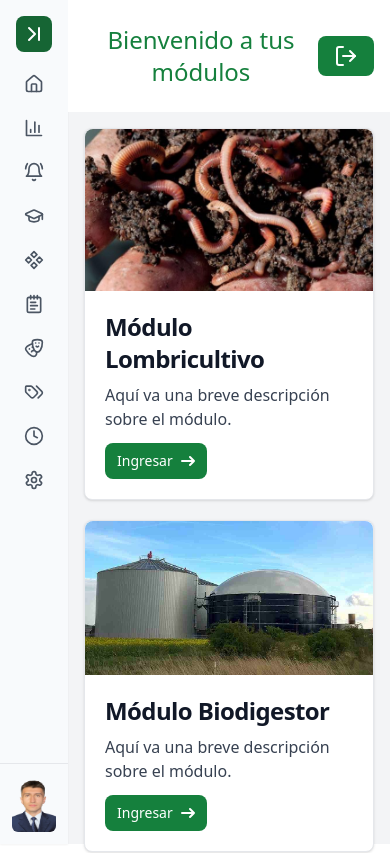
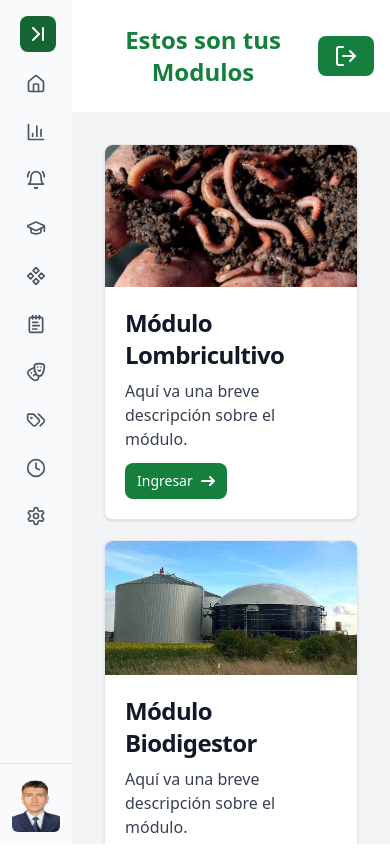
Before and after one commit to 10062003/frontSA, a React (Vite) app: page /Inicio in a window 390 px wide. Shown: the top 853 px of the page. Built offline with nearby package versions, Linux system fonts and the light colour scheme.

Commit message:
Arreglo SideBar. navbar, InicioUpa

```diff
--- a/index.html
+++ b/index.html
@@ -2,7 +2,7 @@
 <html lang="en">
   <head>
     <meta charset="UTF-8" />
-    <link rel="icon" type="image/svg+xml" href="" />
+    <link rel="icon" type="image/svg+xml" href="/public/imgs/logoa.png" />
     <meta name="viewport" content="width=device-width, initial-scale=1.0" />
     <title>Super Administrador</title>
   </head>
--- a/src/App.jsx
+++ b/src/App.jsx
@@ -1,25 +1,20 @@
 import React from "react";
+import Login from "./Login/Login";
+import HomePage from "./HomePage/Home";
 import {
-  BarChart3,
-  BellRing,
-  Clock,
-  Component,
-  Drama,
-  GraduationCap,
-  Home,
-  NotepadText,
-  Settings,
-  Tags,
-} from "lucide-react";
-import Login from "./Login/Login";
-import Sidebar from "./Sidebar/SideBar";
-import { SidebarItem } from "./Sidebar/SideBar";
-import HomePage from "./HomePage/Home";
-import { createBrowserRouter, RouterProvider, Link } from "react-router-dom";
+  createBrowserRouter,
+  RouterProvider,
+  Navigate,
+} from "react-router-dom";
 import NavBar from "./components/ui/NavBar";
 import UpaInicio from "./Upas/UpaInicio";
+import MostrarSideBar from "./components/ui/Sidebar/MostrarSideBar";
 
 const router = createBrowserRouter([
+  {
+    path: "/",
+    element: <Navigate to="/Login" />,
+  },
   {
     path: "Login",
     element: (
@@ -29,100 +24,32 @@ const router = createBrowserRouter([
     ),
   },
   {
-    path: "Upas",
+    path: "Inicio",
     element: (
-      <div className="flex ">
-        <Sidebar>
-          <SidebarItem icon={<Home size={20} />} text="Inicio" to={"/Inicio"} />
-          <SidebarItem
-            icon={<BarChart3 size={20} />}
-            text="Upas"
-            to={"/Upas"}
-          ></SidebarItem>
-          <SidebarItem
-            icon={<BellRing size={20} />}
-            text="Actividades"
-            to={"/Actividades"}
-          />
-          <SidebarItem
-            icon={<GraduationCap size={20} />}
-            text="Profesiones"
-            to={"/Profesiones"}
-          />
-          <SidebarItem
-            icon={<Component size={20} />}
-            text="Modulos"
-            to={"/Modulos"}
-          />
-          <SidebarItem
-            icon={<NotepadText size={20} />}
-            text="Estados"
-            to={"/Estados"}
-          />
-          <SidebarItem icon={<Drama size={20} />} text="Roles" to={"/Roles"} />
-          <SidebarItem icon={<Tags size={20} />} text="Ticket" to={"/Ticket"} />
-          <SidebarItem
-            icon={<Clock size={20} />}
-            text="Historial"
-            to={"/Historial"}
-          />
-          <SidebarItem
-            icon={<Settings size={20} />}
-            text="Configuración"
-            to={"/Configuracion"}
-          />
-        </Sidebar>
+      <div className="flex h-screen">
+        <MostrarSideBar />
+        <div className="flex flex-col flex-1 overflow-y-auto">
+          <div className=" top-0 z-10">
+            <NavBar title={"Estos son tus Modulos"} />
+          </div>
+          <div className="flex flex-col flex-1 p-4">
+            <HomePage />
+          </div>
+        </div>
       </div>
     ),
   },
   {
-    path: "Inicio",
+    path: "Upas",
     element: (
       <div className="flex h-screen">
-        <Sidebar>
-          <SidebarItem icon={<Home size={20} />} text="Inicio" to={"/Inicio"} />
-          <SidebarItem
-            icon={<BarChart3 size={20} />}
-            text="Upas"
-            to={"/Upas"}
-          ></SidebarItem>
-          <SidebarItem
-            icon={<BellRing size={20} />}
-            text="Actividades"
-            to={"/Actividades"}
-          />
-          <SidebarItem
-            icon={<GraduationCap size={20} />}
-            text="Profesiones"
-            to={"/Profesiones"}
-          />
-          <SidebarItem
-            icon={<Component size={20} />}
-            text="Modulos"
-            to={"/Modulos"}
-          />
-          <SidebarItem
-            icon={<NotepadText size={20} />}
-            text="Estados"
-            to={"/Estados"}
-          />
-          <SidebarItem icon={<Drama size={20} />} text="Roles" to={"/Roles"} />
-          <SidebarItem icon={<Tags size={20} />} text="Ticket" to={"/Ticket"} />
-          <SidebarItem
-            icon={<Clock size={20} />}
-            text="Historial"
-            to={"/Historial"}
-          />
-          <SidebarItem
-            icon={<Settings size={20} />}
-            text="Configuración"
-            to={"/Configuracion"}
-          />
-        </Sidebar>
-        <div className="flex">
-          <div className="">
-            <NavBar />
-            <HomePage />
+        <MostrarSideBar />
+        <div className="flex flex-col flex-1 overflow-y-auto">
+          {/* <div className="top-0 z-10">
+            <NavBar title={"Estás en Upas"} />
+          </div> */}
+          <div className="flex flex-col flex-1 items-center justify-center p-4">
+            <UpaInicio />
           </div>
         </div>
       </div>
--- a/src/components/ui/Button.jsx
+++ b/src/components/ui/Button.jsx
@@ -1,6 +1,7 @@
 import PropTypes from "prop-types";
+import { useNavigate } from "react-router-dom";
 
-const Button = ({ children, className, ...props }) => {
+const Button = ({ children, className, link, ...props }) => {
   return (
     <button
       className={`flex sm:w-2/4 m-2 w-full h-10 justify-center rounded-md border-2 border-green-600 px-3 py-1.5 text-lg font-semibold leading-6 text-black shadow-sm hover:bg-green-600 focus-visible:outline focus-visible:outline-2 focus-visible:outline-offset-2 focus-visible:outline-green-600 dark:text-white ${className}`}
--- a/src/components/ui/NavBar.jsx
+++ b/src/components/ui/NavBar.jsx
@@ -1,25 +1,23 @@
 import { LogOut } from "lucide-react";
 import React from "react";
 
-const NavBar = () => {
+const NavBar = (props) => {
+  const { title } = props;
   return (
     <nav className="bg-white dark:bg-neutral-950 w-full z-20">
       <div className="flex items-center justify-between mx-auto p-4">
-        {/* Menú de navegación */}
         <div className="flex-1 flex justify-center" id="navbar-sticky">
           <ul className="flex flex-col md:flex-row md:p-0 font-medium rounded-lg md:space-x-8 rtl:space-x-reverse md:mt-0 md:border-0 md:bg-white md:dark:bg-neutral-950">
             <li>
               <div
-                className="text-2xl md:text-3xl flex justify-center py-2 px-3 text-center rounded md:bg-transparent dark:text-green-600 text-green-700 md:p-0 md:dark:text-green-600"
+                className="text-2xl md:text-4xl font-bold flex justify-center py-2 px-3 text-center rounded md:bg-transparent dark:text-green-600 text-green-700 md:p-0 md:dark:text-green-600"
                 aria-current="page"
               >
-                Bienvenido a tus módulos
+                {title}
               </div>
             </li>
           </ul>
         </div>
-
-        {/* Contenedor del botón "Cerrar sesión" */}
         <div className="flex items-center ml-auto">
           <button
             type="button"
--- /dev/null
+++ b/src/components/ui/Sidebar/MostrarSideBar.jsx
@@ -0,0 +1,64 @@
+import Sidebar from "./SideBar";
+import { SidebarItem } from "./SideBar";
+
+import {
+  BarChart3,
+  BellRing,
+  Clock,
+  Component,
+  Drama,
+  GraduationCap,
+  Home,
+  NotepadText,
+  Settings,
+  Tags,
+} from "lucide-react";
+
+const MostrarSideBar = () => {
+  return (
+    <div className="">
+      <Sidebar>
+        <SidebarItem icon={<Home size={20} />} text="Inicio" to={"/Inicio"} />
+        <SidebarItem
+          icon={<BarChart3 size={20} />}
+          text="Upas"
+          to={"/Upas"}
+        ></SidebarItem>
+        <SidebarItem
+          icon={<BellRing size={20} />}
+          text="Actividades"
+          to={"/Actividades"}
+        />
+        <SidebarItem
+          icon={<GraduationCap size={20} />}
+          text="Profesiones"
+          to={"/Profesiones"}
+        />
+        <SidebarItem
+          icon={<Component size={20} />}
+          text="Modulos"
+          to={"/Modulos"}
+        />
+        <SidebarItem
+          icon={<NotepadText size={20} />}
+          text="Estados"
+          to={"/Estados"}
+        />
+        <SidebarItem icon={<Drama size={20} />} text="Roles" to={"/Roles"} />
+        <SidebarItem icon={<Tags size={20} />} text="Ticket" to={"/Ticket"} />
+        <SidebarItem
+          icon={<Clock size={20} />}
+          text="Historial"
+          to={"/Historial"}
+        />
+        <SidebarItem
+          icon={<Settings size={20} />}
+          text="Configuración"
+          to={"/Configuracion"}
+        />
+      </Sidebar>
+    </div>
+  );
+};
+
+export default MostrarSideBar;
--- a/src/Sidebar/SideBar.jsx
+++ b/src/components/ui/Sidebar/SideBar.jsx
@@ -11,17 +11,30 @@ export default function Sidebar({ children }) {
   return (
     <aside className="h-screen">
       <nav className="h-screen flex flex-col bg-slate-50 border-gray-200 shadow-sm dark:bg-neutral-950">
-        <div className="p-4 pb-2 flex items-center">
-          <div className={`transition-all flex-grow ${expanded ? "mr-2 flex" : "w-0 overflow-hidden"}`}>
+        <div className="p-4 pb-2 flex items-center justify-center">
+          <div
+            className={`transition-all flex-grow ${expanded ? "mr-2 flex" : "w-0 overflow-hidden"}`}
+          >
             {expanded && (
-              <img src="./public/imgs/logoa.png" alt="description" className="flex flex-grow mr-3 w-24 h-auto" />
+              <img
+                src="./public/imgs/logoa.png"
+                alt="description"
+                className="flex flex-grow mr-3 w-24 h-auto"
+              />
             )}
           </div>
+          <div className="flex justify-center">
             <button
               onClick={() => setExpanded((curr) => !curr)}
-            className="p-1.5 rounded-lg text-white bg-green-800 hover:bg-green-600 dark:hover:bg-gray-400 dark:text-black dark:bg-green-600">
-            {expanded ? <ChevronFirst className="dark:text-white" /> : <ChevronLast />}
+              className="p-1.5 rounded-lg text-white bg-green-800 hover:bg-green-600 dark:hover:bg-gray-400 dark:text-black dark:bg-green-600"
+            >
+              {expanded ? (
+                <ChevronFirst className="dark:text-white" />
+              ) : (
+                <ChevronLast />
+              )}
             </button>
+          </div>
         </div>
 
         <SidebarContext.Provider value={{ expanded }}>
@@ -29,7 +42,11 @@ export default function Sidebar({ children }) {
         </SidebarContext.Provider>
 
         <div className="border-t flex p-3">
-          <img src="./public/imgs/yo.png" alt="" className="w-12 h-14 rounded-md" />
+          <img
+            src="./public/imgs/yo.png"
+            alt=""
+            className="w-12 h-14 rounded-md"
+          />
           <div
             className={`
               flex justify-between items-center
@@ -54,6 +71,7 @@ export function SidebarItem({ icon, text, to, active, alert }) {
   const { expanded } = useContext(SidebarContext);
 
   return (
+    <NavLink to={to} className="flex items-center justify-center w-full">
       <li
         className={`
         relative flex items-center py-2 px-3 my-1
@@ -66,7 +84,6 @@ export function SidebarItem({ icon, text, to, active, alert }) {
         }
     `}
       >
-      <NavLink to={to} className="flex items-center w-full">
         {icon}
         <span
           className={`overflow-hidden transition-all ${
@@ -82,7 +99,7 @@ export function SidebarItem({ icon, text, to, active, alert }) {
             }`}
           />
         )}
-      </NavLink>
+
         {!expanded && (
           <div
             className={`
@@ -97,5 +114,6 @@ export function SidebarItem({ icon, text, to, active, alert }) {
           </div>
         )}
       </li>
+    </NavLink>
   );
 }
```
Also changed, not shown: src/Upas/UpaInicio.jsx (+16 -15 lines), src/components/ui/CardGeneral.jsx (added, +25 -0 lines), src/Upas/RegistroUpa.jsx (added), src/components/ui/Sidebar/Logo.jsx (renamed from src/Sidebar/Logo.jsx), src/components/ui/Sidebar/SideBar.css (renamed from src/Sidebar/SideBar.css). Lines whose indentation alone changed are shown as unchanged.
